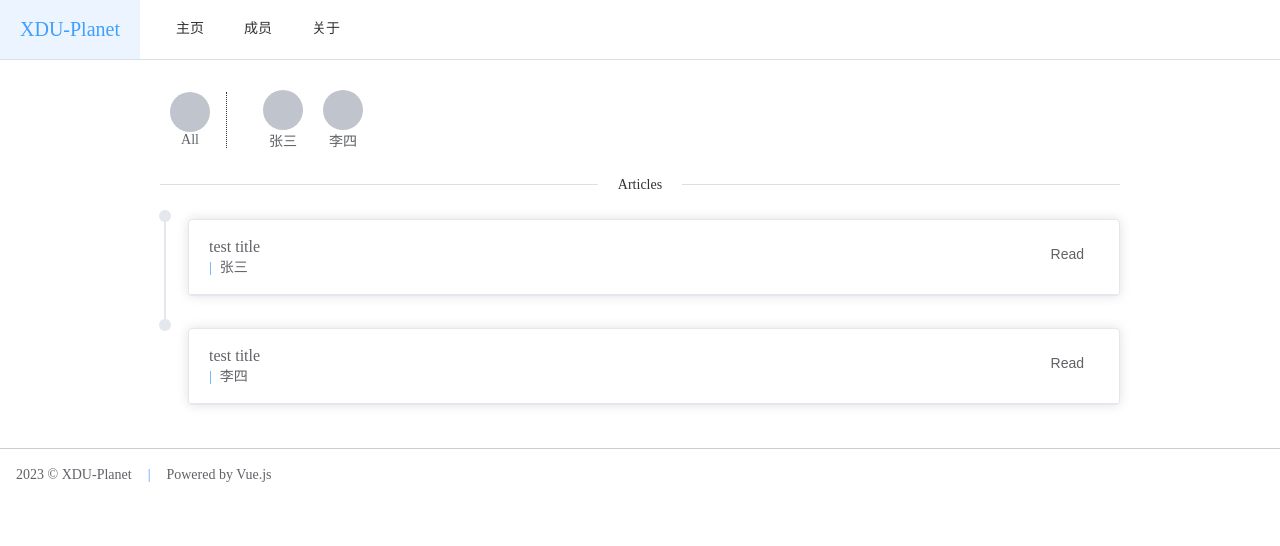
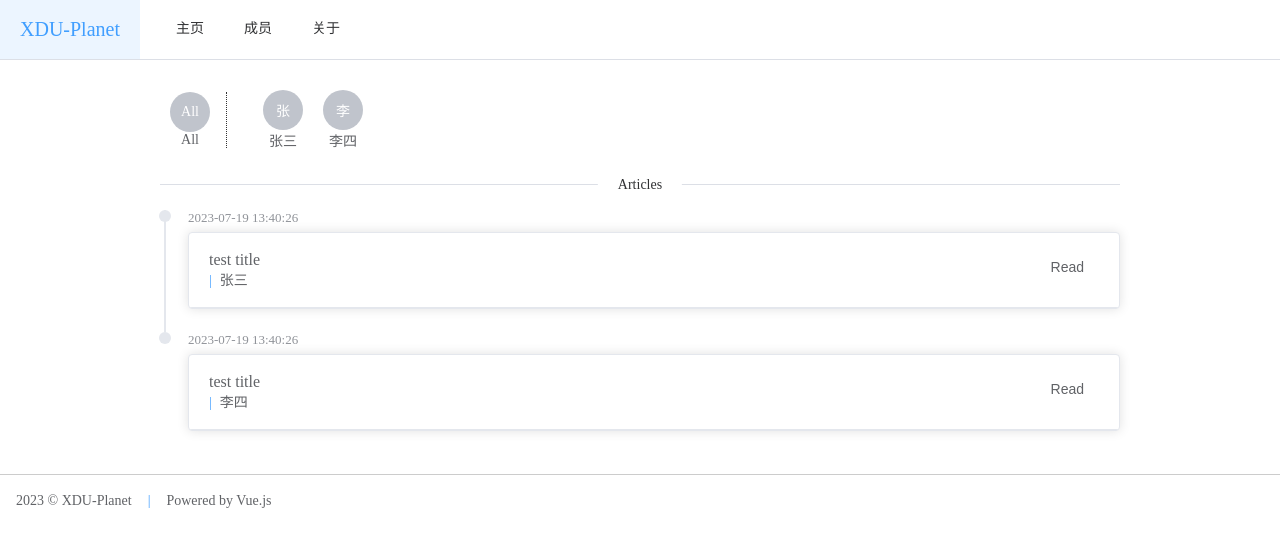
Before and after one commit to xeonds/xdu-planet, a Vue app in the folder frontend/: page /#/ in a window 1280 px wide. Shown: the top 546 px of the page. Built offline with nearby package versions, Linux system fonts and the light colour scheme; no server answers.

Commit message:
Date format & order fix & nowrap &  link fix

```diff
--- a/frontend/package.json
+++ b/frontend/package.json
@@ -10,6 +10,7 @@
   },
   "dependencies": {
     "axios": "^1.4.0",
+    "dayjs": "^1.11.9",
     "element-plus": "^2.3.8",
     "less": "^4.1.3",
     "vue": "^3.3.4",
--- /dev/null
+++ b/frontend/src/utils/day.js
@@ -0,0 +1,5 @@
+import dayjs from "dayjs";
+
+dayjs.locale("zh-cn");
+
+export default dayjs;
--- a/frontend/src/views/home.vue
+++ b/frontend/src/views/home.vue
@@ -2,7 +2,7 @@
   <div class="header">
     <div class="avatar all">
       <el-row>
-        <el-avatar @click="author = ''"></el-avatar>
+        <el-avatar @click="author = ''"> All</el-avatar>
       </el-row>
       <el-row>
         <el-text>All</el-text>
@@ -12,10 +12,12 @@
       <div class="authors">
         <div class="avatar" v-for="item in authors">
           <el-row>
-            <el-avatar @click="author = item.name"></el-avatar>
+            <el-avatar @click="author = item.name">{{
+              item.name.substring(0, 1)
+            }}</el-avatar>
           </el-row>
           <el-row>
-            <el-text>{{ item.name }}</el-text>
+            <el-text style="white-space: nowrap">{{ item.name }}</el-text>
           </el-row>
         </div>
       </div>
@@ -25,7 +27,7 @@
   <el-timeline class="timeline">
     <el-timeline-item
       v-for="(item, i) in filteredArticles"
-      :timestamp="item?.time"
+      :timestamp="item.time"
       placement="top"
     >
       <el-card>
@@ -60,6 +62,7 @@
 </template>
 <script>
 import http from "../utils/http";
+import day from "../utils/day";
 
 export default {
   data() {
@@ -84,7 +87,8 @@ export default {
   },
   computed: {
     allArticles() {
-      return this.authors.reduce((prev, cur) => {
+      return this.authors
+        .reduce((prev, cur) => {
           return prev.concat(
             cur.article?.map((item) => {
               return {
@@ -93,7 +97,16 @@ export default {
               };
             })
           );
-      }, []);
+        }, [])
+        .map((item) => {
+          return {
+            ...item,
+            time: day(item.time).format("YYYY-MM-DD HH:mm:ss"),
+          };
+        })
+        .sort((a, b) => {
+          return new Date(b.time) - new Date(a.time);
+        });
     },
     filteredArticles() {
       if (this.author) {
@@ -103,6 +116,7 @@ export default {
             return {
               ...item,
               name: this.author,
+              time: day(item.time).format("YYYY-MM-DD HH:mm:ss"),
             };
           });
       } else {
```
Also changed, not shown: 2 other files (tests, documents, lock files or other folders). Lines whose indentation alone changed are shown as unchanged.
